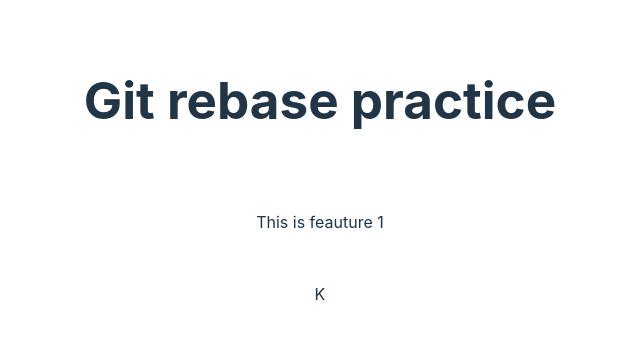
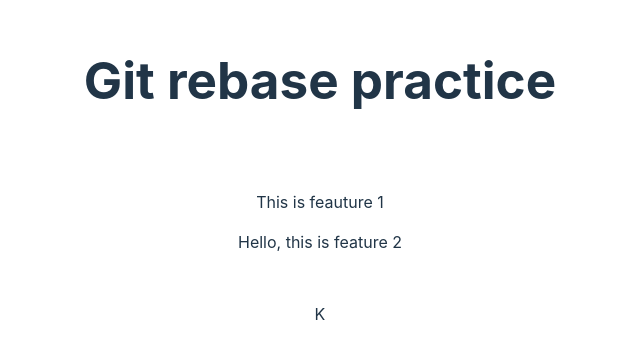
Before and after one commit to azvontsov/git_practice, a React (Vite) app: page / in a window 1280 px wide. Shown: the part 228-586 px from the top of the page, without its empty margins (320-960 px from the left). Built offline with nearby package versions, Linux system fonts and the light colour scheme.

Commit message:
adds feature 2

```diff
--- a/src/App.jsx
+++ b/src/App.jsx
@@ -10,6 +10,7 @@ function App() {
       <h1>Git rebase practice</h1>
       <div className="card">
         <p>This is feauture 1</p>
+        <p>Hello, this is feature 2</p>
       </div>
       K
     </>
```
